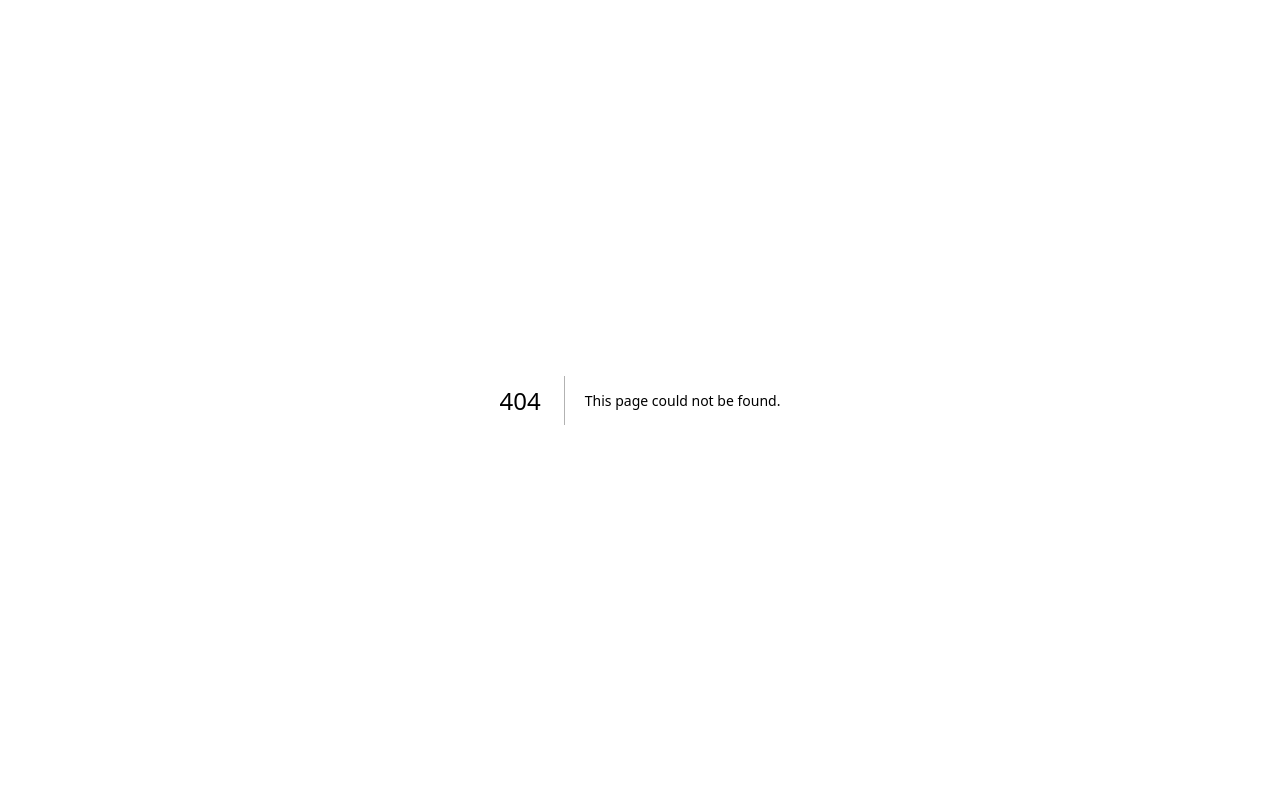
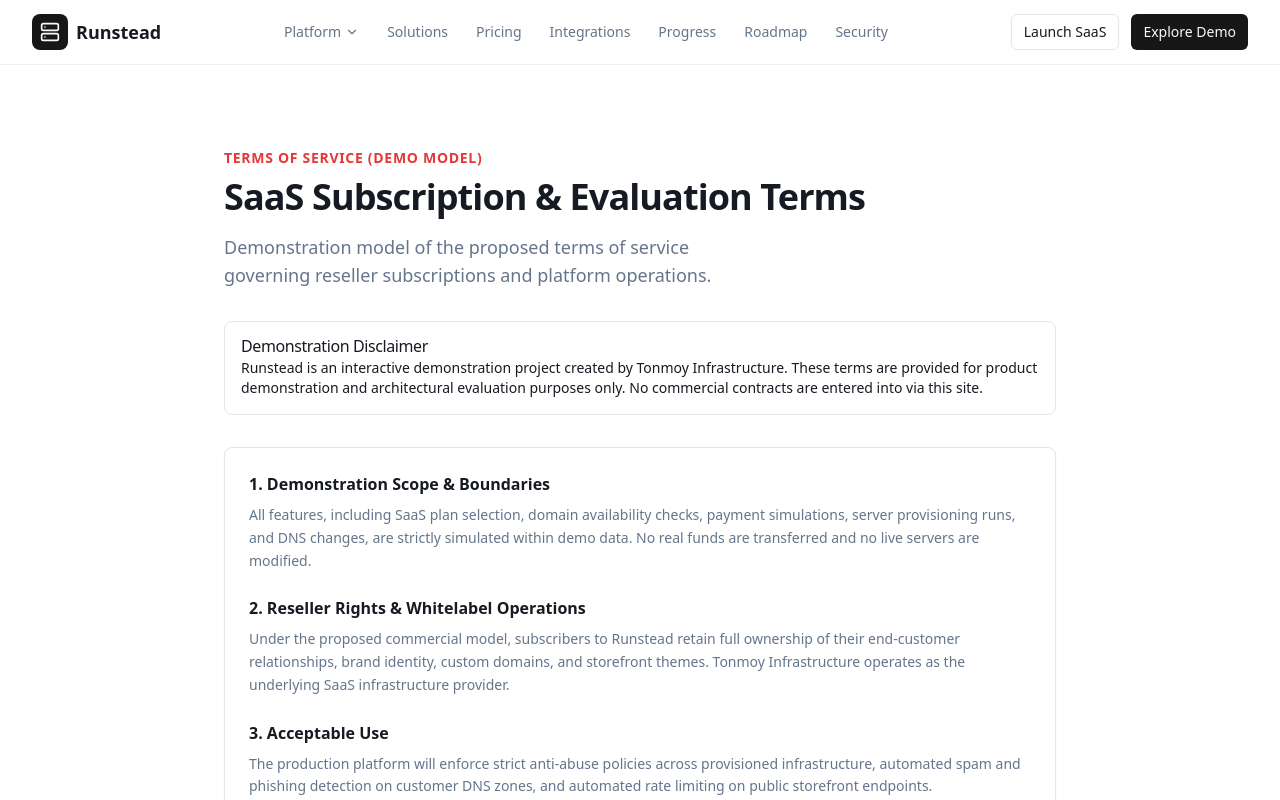
Before and after one commit to eshanized/Runstead, a Next.js app: page /terms in a window 1280 px wide. Before the commit this address had no page. Shown: the top 800 px of the page. Built offline with nearby package versions, Linux system fonts and the light colour scheme.

Commit message:
feat(legal): add terms of service page

```diff
--- /dev/null
+++ b/app/terms/page.tsx
@@ -0,0 +1,61 @@
+import { MarketingLayout } from '@/components/marketing/marketing-layout';
+import { SectionHeading } from '@/components/marketing/section-heading';
+import { Card, CardContent } from '@/components/ui/card';
+import { Alert, AlertDescription, AlertTitle } from '@/components/ui/alert';
+import { siteConfig } from '@/lib/config/site';
+
+export default function TermsPage() {
+  return (
+    <MarketingLayout>
+      <section className="border-b border-border/60 py-20">
+        <div className="mx-auto max-w-4xl px-4 sm:px-6 lg:px-8 space-y-8">
+          <SectionHeading
+            align="left"
+            eyebrow="Terms of Service (Demo Model)"
+            title="SaaS Subscription & Evaluation Terms"
+            description="Demonstration model of the proposed terms of service governing reseller subscriptions and platform operations."
+          />
+
+          <Alert>
+            <AlertTitle>Demonstration Disclaimer</AlertTitle>
+            <AlertDescription>
+              Runstead is an interactive demonstration project created by {siteConfig.company}. These terms are provided for product demonstration and architectural evaluation purposes only. No commercial contracts are entered into via this site.
+            </AlertDescription>
+          </Alert>
+
+          <Card>
+            <CardContent className="space-y-6 pt-6 text-sm text-muted-foreground leading-relaxed">
+              <div>
+                <h3 className="text-base font-semibold text-foreground mb-2">1. Demonstration Scope & Boundaries</h3>
+                <p>
+                  All features, including SaaS plan selection, domain availability checks, payment simulations, server provisioning runs, and DNS changes, are strictly simulated within demo data. No real funds are transferred and no live servers are modified.
+                </p>
+              </div>
+
+              <div>
+                <h3 className="text-base font-semibold text-foreground mb-2">2. Reseller Rights & Whitelabel Operations</h3>
+                <p>
+                  Under the proposed commercial model, subscribers to Runstead retain full ownership of their end-customer relationships, brand identity, custom domains, and storefront themes. Tonmoy Infrastructure operates as the underlying SaaS infrastructure provider.
+                </p>
+              </div>
+
+              <div>
+                <h3 className="text-base font-semibold text-foreground mb-2">3. Acceptable Use</h3>
+                <p>
+                  The production platform will enforce strict anti-abuse policies across provisioned infrastructure, automated spam and phishing detection on customer DNS zones, and automated rate limiting on public storefront endpoints.
+                </p>
+              </div>
+
+              <div>
+                <h3 className="text-base font-semibold text-foreground mb-2">4. Contact</h3>
+                <p>
+                  For feedback or inquiries regarding the investor demo, contact {siteConfig.contactEmail}.
+                </p>
+              </div>
+            </CardContent>
+          </Card>
+        </div>
+      </section>
+    </MarketingLayout>
+  );
+}
```
